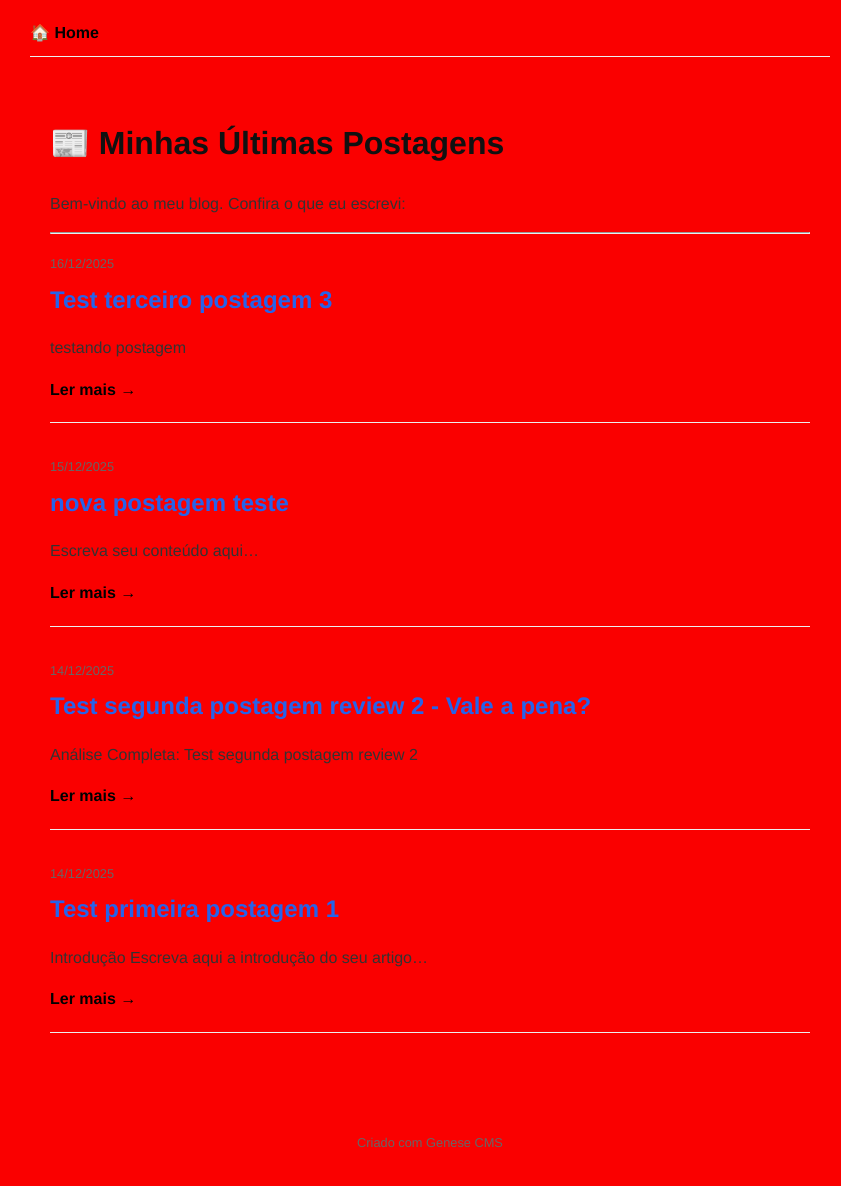
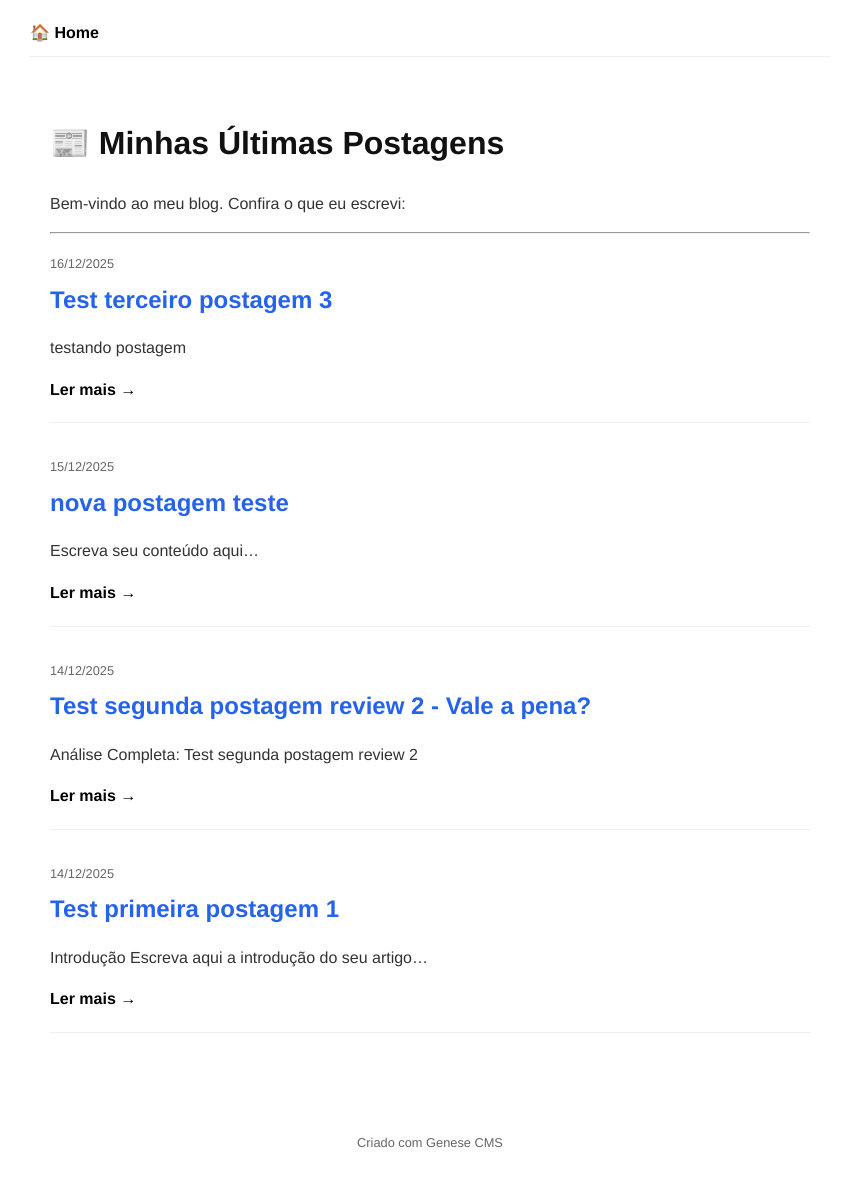
Before and after one commit to gabrielgomesxp/site-teste-delay, a Jekyll site: the page built from index.md, in a window 1280 px wide. Shown: the whole page, without its empty margins (210-1051 px from the left). Built offline with Jekyll 4.4.1, drawn with Linux system fonts in a browser that asks for light colours.

Commit message:
Update: Cores do Tema via Genese

```diff
--- a/assets/css/style.css
+++ b/assets/css/style.css
@@ -3,7 +3,7 @@
 /* 1. VARIÁVEIS GLOBAIS (O Painel edita aqui) */
 :root {
     --primary-color: #2271b1;
-    --body-bg: #fa0000;
+    --body-bg: #ffffff;
     --text-color: #333333;
     --heading-color: #111111;
 }
```
